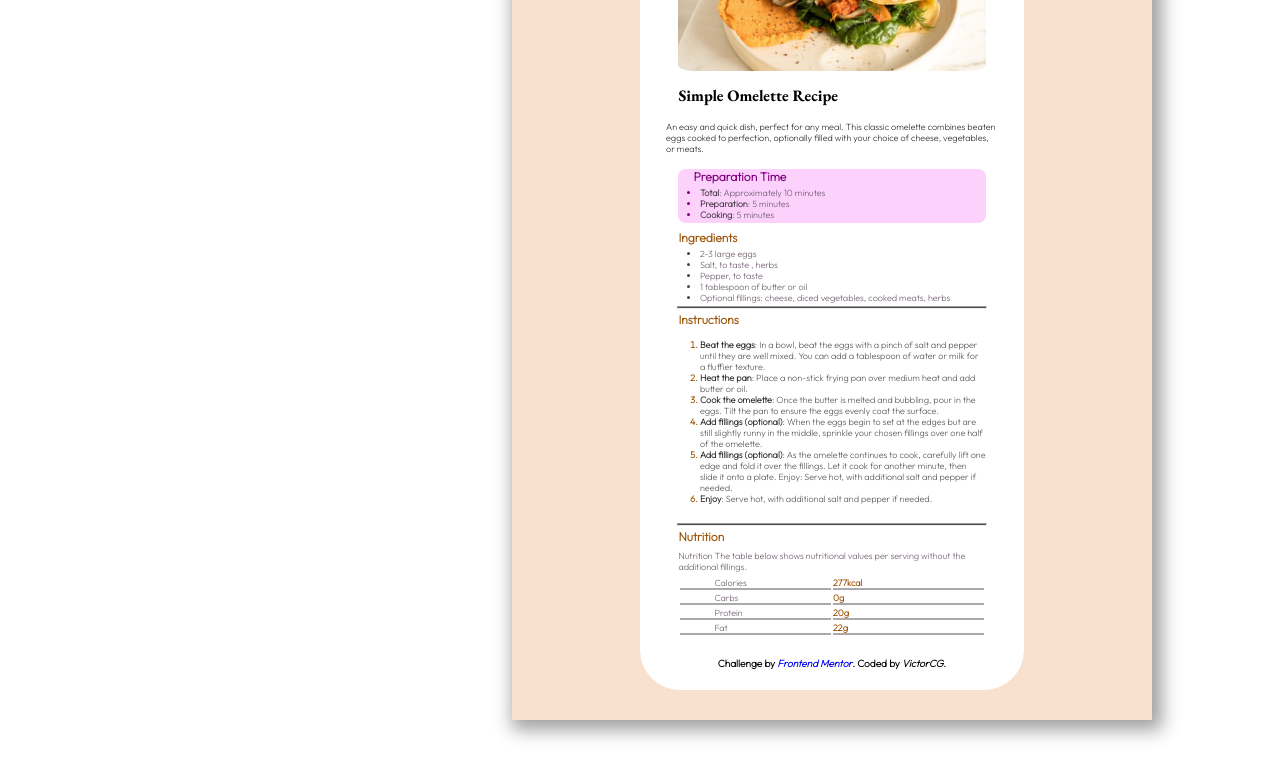
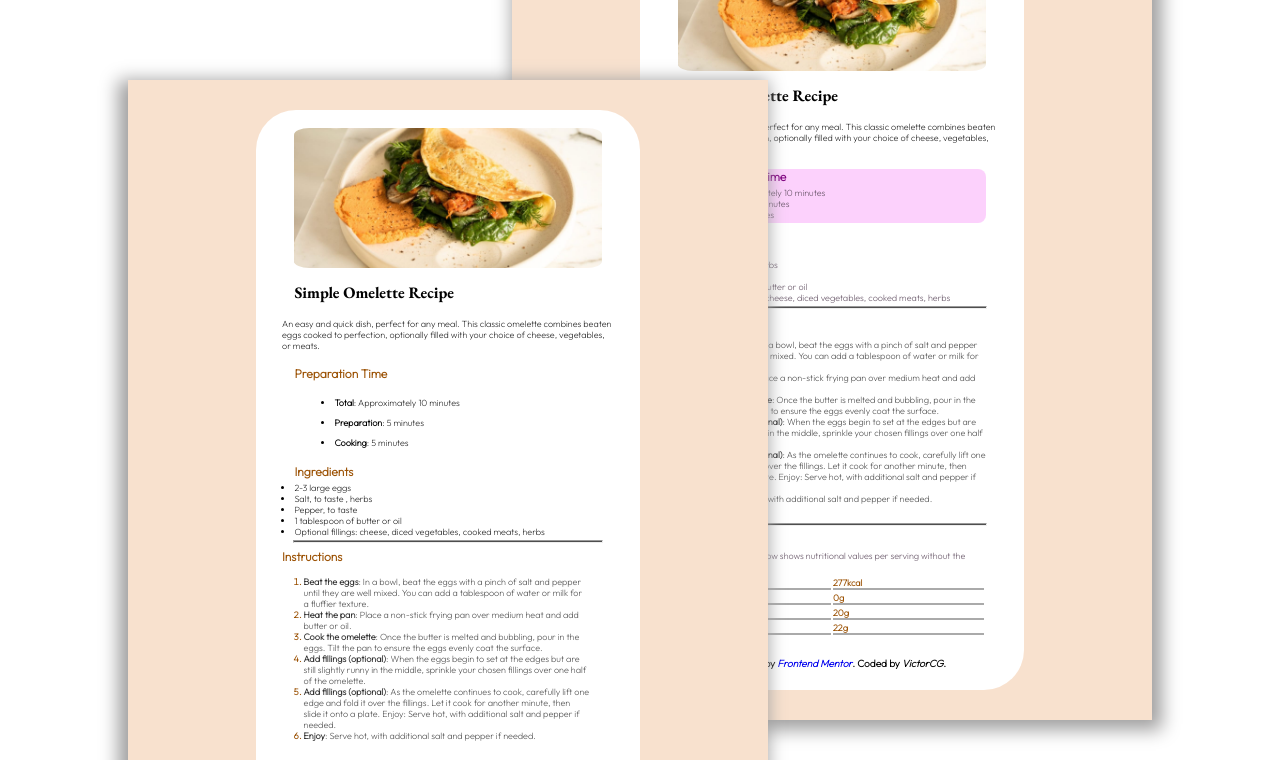
Before and after one commit to IamVictheCG/Recipe_odin, a plain HTML site: page odin_recipes/recipes/simpleOmeletteRecipe.html in a window 1280 px wide. Shown: the top 760 px of the page. Drawn offline with nearby package versions, Linux system fonts and the light colour scheme.

Commit message:
Second block()

```diff
--- a/odin_recipes/recipes/simpleOmeletteRecipe.html
+++ b/odin_recipes/recipes/simpleOmeletteRecipe.html
@@ -141,7 +141,7 @@
 
     <!-- ====================================================================================== -->
 
-    <!-- <div class="blocks" id="second_block">
+    <div class="blocks" id="second_block">
       <div class="block_back">
         <img
           class="omelette"
@@ -263,6 +263,6 @@
           Coded by <span>VictorCG</span>.
         </footer>
       </div>
-    </div> -->
+    </div>
   </body>
 </html>
```
